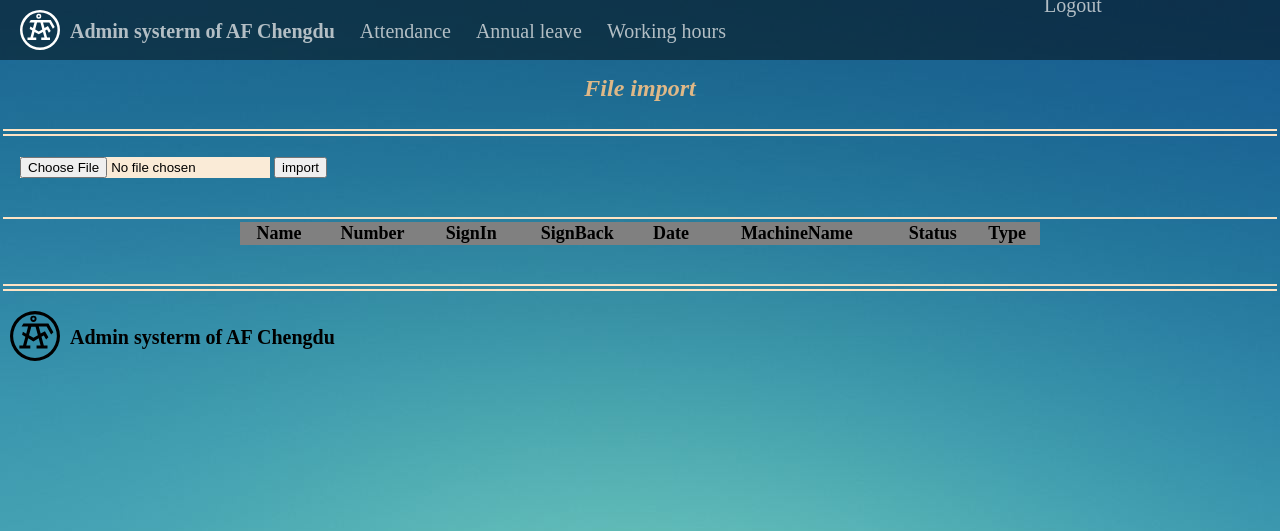
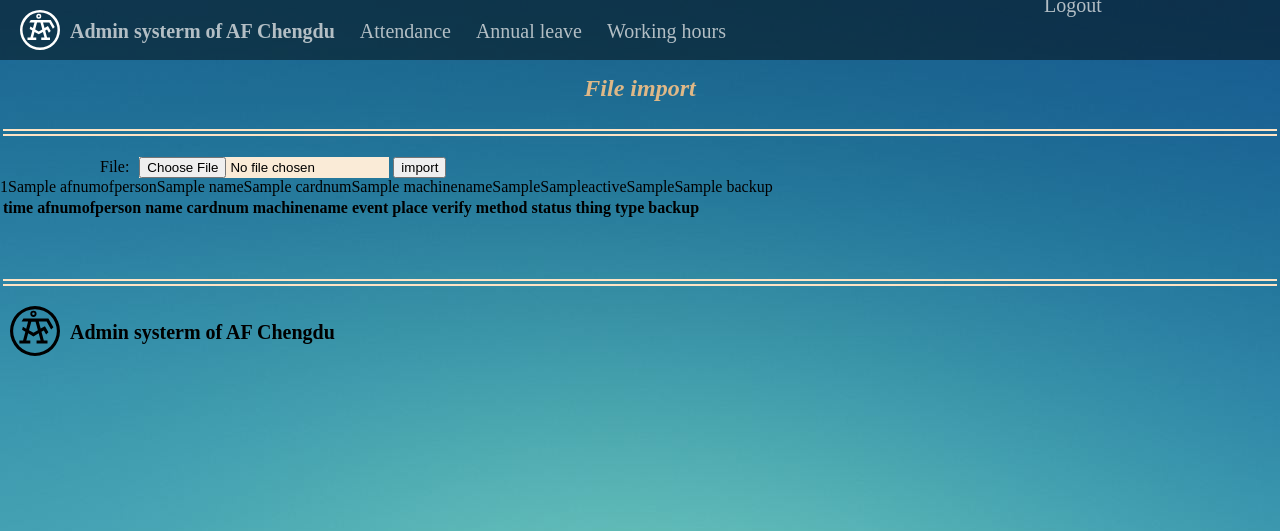
Before and after one commit to wangyi190228/django-test, a Django app: template template/test.html in a window 1280 px wide. Shown: the top 531 px of the page. Run offline with Django 3.2, Linux system fonts and the light colour scheme; the template is opened without the code that fills it: values that come from a table or form of the project are taken from there, most other values are stand-ins (such as "Sample title", 1, 10 or a date in 2020); lists and menus that the app fills with data are empty.

Commit message:
the newest code

```diff
--- a/attend/forms.py
+++ b/attend/forms.py
@@ -1,5 +1,5 @@
 from django import forms
 
 class UploadFileForm(forms.Form):
-    title = forms.CharField(max_length=50)
+    # title = forms.CharField(max_length=50)
     file = forms.FileField()
--- a/static/css/afsty.css
+++ b/static/css/afsty.css
@@ -164,8 +164,12 @@ hr
     background-color: grey;
 }
 
-#files{
-    margin-left: 20px;
+#id_file{
+    margin-left: 10px;
     width: 250px;
     background-color: antiquewhite;
 }
+
+#fileimport{
+    margin-left: 100px;
+}
--- a/template/test.html
+++ b/template/test.html
@@ -10,25 +10,40 @@
 {%endblock%}
 
 {%block content%}
-<form action="" method="POST" enctype="multipart/form-data">
+<form id="fileimport" action="" method="POST" enctype="multipart/form-data">
     {% csrf_token %}
-    <input name="uploadfile" type="file" id="files" required/>
+    {{form}}
     <input name="fsubmit" type="submit" id="import" value="import"/>
 </form>
 
-<br><br>
-<hr>
-<table class="attendtab">
-    <tr>
-        <th>Name</th>
-        <th>Number</th>
-        <th>SignIn</th>
-        <th>SignBack</th>
-        <th>Date</th>
-        <th>MachineName</th>
-        <th>Status</th>
-        <th>Type</th>
-    </tr>
 
-</table>
+
+    {% comment %} {{test}} {% endcomment %}
+  <table>
+      <th>time</th>
+      <th>afnumofperson</th>
+      <th>name</th>
+      <th>cardnum</th>
+      <th>machinename</th>
+      <th>event place</th>
+      <th>verify method</th>
+      <th>status</th>
+      <th>thing type</th>
+      <th>backup</th>
+      {% for index in attendlist %}
+      <tr>{{index}}</tr>
+      <tr>{{afnumofperson}}</tr>
+      <tr>{{name}}</tr>
+      <tr>{{cardnum}}</tr>
+      <tr>{{machinename}}</tr>
+      <tr>{{event_place}}</tr>
+      <tr>{{verify_method}}</tr>
+      <tr>{{status}}</tr>
+      <tr>{{thing_type}}</tr>
+      <tr>{{backup}}</tr>
+      {% endfor %}
+  </table>
+
+
+
 {%endblock%}
```
Also changed, not shown: attend/views.py (+72 -32 lines).
